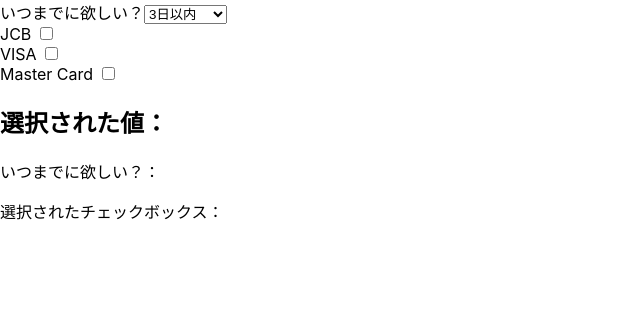
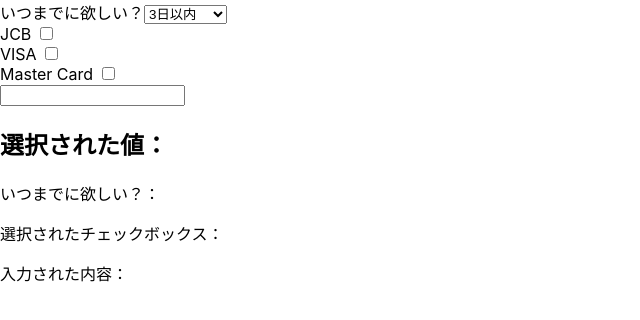
Before and after one commit to chika-create/form_study, a React (Create React App) app: page / in a window 1280 px wide. Shown: the top 320 px of the page, without its empty margins (0-640 px from the left). Built offline with nearby package versions, Linux system fonts and the light colour scheme.

Commit message:
add: テキストボックスを追加

```diff
--- a/src/index.tsx
+++ b/src/index.tsx
@@ -37,11 +37,15 @@ function App () {
           VISA <input type="checkbox" value="visa" onChange={handleCheckboxChange} /><br />
           Master Card <input type="checkbox" value="mastercard" onChange={handleCheckboxChange} />
         </div>
+        <div>
+          <input type="text" />
+        </div>
       </section>
       <section>
         <h2>選択された値：</h2>
         <p>いつまでに欲しい？：{selectValue}</p>
         <p>選択されたチェックボックス：{checkValue.join(", ")}</p>
+        <p>入力された内容：</p>
       </section>
     </div>
   );
```
